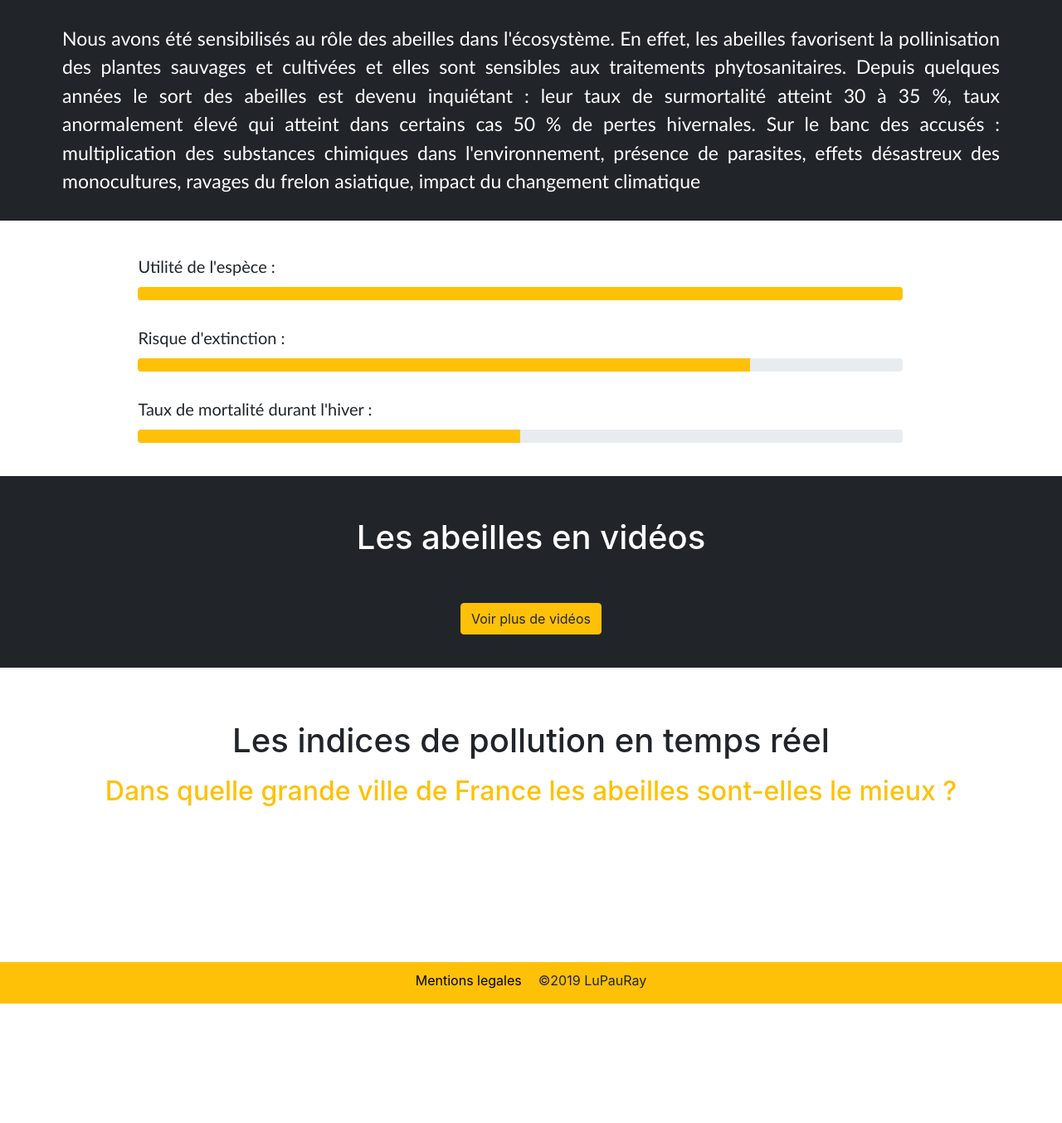
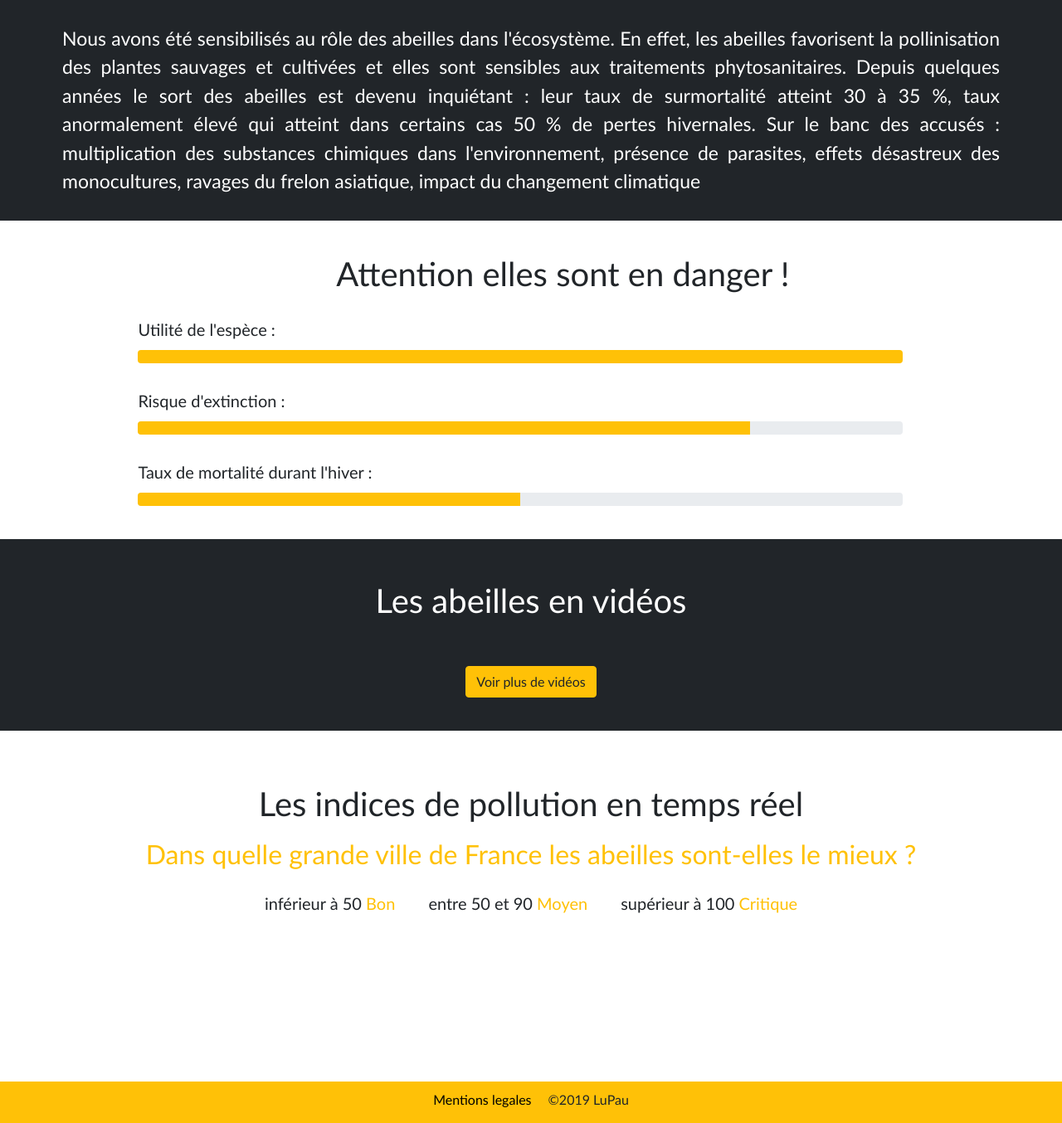
Before and after one commit to beriot/api, a PHP site: page / in a window 1280 px wide. Shown: the part 1976-3330 px from the top of the page at 83% size. Before the commit the page ends 3186 px from the top, so only its background shows below. Run offline with PHP 8.4, Linux system fonts and the light colour scheme; data that the repository does not hold is empty.

Commit message:
modif api pollution

```diff
--- a/css/style.css
+++ b/css/style.css
@@ -1,11 +1,7 @@
-
-.nav-item a {
+body{
     font-family: trebuchet ms,arial,tahoma,verdana,sans-serif;
 }
 
-.bee--lifestyle, .bee--hive, .bee--queen, .bee--cause, .bee--progress, .galerie{
-    font-family: trebuchet ms,arial,tahoma,verdana,sans-serif;
-}
 .bee--lifestyle h2, .bee--cause h2{
     font-size: 40px;
     padding-top: 40px;
@@ -56,6 +52,10 @@
     padding: 40px;
     margin-left: 13%;
     width: 80%;
+}
+.bee--progress h2{
+    font-size: 40px;
+    padding-bottom: 20px;
 }
 .bee--progress .use p, .bee--progress .danger p, .bee--progress .winter p{
     margin-bottom: 10px;
@@ -115,7 +115,7 @@
 .pollution--city{
     display: flex;
 flex-wrap: wrap;
-padding: 5% 0 0 10%;
+padding: 60px 0 0 10%;
 }
 .city{
     width: 20%;
@@ -127,6 +127,16 @@ padding: 5% 0 0 10%;
 }
 .pollution--question{
     padding-top: 10px;
+    color: #FFC107;
+}
+.pollution--info{
+    display: flex;
+    justify-content: center;
+}
+.pollution--stat{
+    padding: 20px ;
+}
+.pollution--stat--info{
     color: #FFC107;
 }
 
--- a/footer.php
+++ b/footer.php
@@ -1,7 +1,7 @@
 <!-- Footer -->
 <footer>
     <a href="">Mentions legales</a>
-    <p>©2019 LuPauRay</p>
+    <p>©2019 LuPau</p>
 
     <script src="script.js"></script>
     <script src="https://code.jquery.com/jquery-3.3.1.slim.min.js"
--- a/index.php
+++ b/index.php
@@ -93,6 +93,7 @@
 </div>
 
 <div class="container-fluid pl-0 pr-0 bee--progress" id="progress">
+    <center><h2>Attention elles sont en danger !</h2></center>
     <div class="use">
         <p>Utilité de l'espèce :</p>
     </div>
@@ -145,9 +146,14 @@
     </div>
     <center><a href="gallery.php" class="btn btn-warning btn--moreVideos">Voir plus de vidéos</a></center>
 </div>
-<div class="pollution" id="pollution">
+<div class="pollution" id="pollutionw">
     <h1 class="pollution--title">Les indices de pollution en temps réel</h1>
     <h2 class="pollution--question">Dans quelle grande ville de France les abeilles sont-elles le mieux ?</h2>
+    <div class="pollution--info">
+        <h5 class="pollution--stat">inférieur à 50 <span class="pollution--stat--info">Bon</span></h5>
+        <h5 class="pollution--stat">entre 50 et 90 <span class="pollution--stat--info">Moyen</span></h5>
+        <h5 class="pollution--stat">supérieur à 100 <span class="pollution--stat--info">Critique</span></h5>
+    </div>
     <div class="pollution--city">
         <div class="city paris">
 
--- a/script.js
+++ b/script.js
@@ -119,7 +119,7 @@ function info(data){
 
     let show = document.querySelector('.paris');
 
-    show.innerHTML = '<h2 class="cityName">Paris</h2><div>' + data.data.aqi + '</div>';
+    show.innerHTML = '<h2 class="cityName">Paris</h2><div style="color: #FFC107;font-size: 22px">' + data.data.aqi + '</div>';
 
 }
 
@@ -127,7 +127,7 @@ function infoMarseille(dataMarseille){
 
     let show = document.querySelector('.marseille');
 
-    show.innerHTML = '<h2 class="cityName">Marseille</h2><div>' + dataMarseille.data.aqi + '</div>';
+    show.innerHTML = '<h2 class="cityName">Marseille</h2><div style="color: #FFC107;font-size: 22px">' + dataMarseille.data.aqi + '</div>';
 
 }
 
@@ -135,7 +135,7 @@ function infoLyon(dataLyon){
 
     let show = document.querySelector('.lyon');
 
-    show.innerHTML = '<h2 class="cityName">Lyon</h2><div>' + dataLyon.data.aqi + '</div>';
+    show.innerHTML = '<h2 class="cityName">Lyon</h2><div style="color: #FFC107;font-size: 22px">' + dataLyon.data.aqi + '</div>';
 
 }
 
@@ -143,7 +143,7 @@ function infoToulouse(dataToulouse){
 
     let show = document.querySelector('.toulouse');
 
-    show.innerHTML = '<h2 class="cityName">Toulouse</h2><div>' + dataToulouse.data.aqi + '</div>';
+    show.innerHTML = '<h2 class="cityName">Toulouse</h2><div style="color: #FFC107;font-size: 22px">' + dataToulouse.data.aqi + '</div>';
 
 }
 
@@ -151,7 +151,7 @@ function infoNice(dataNice){
 
     let show = document.querySelector('.nice');
 
-    show.innerHTML = '<h2 class="cityName">Nice</h2><div>' + dataNice.data.aqi + '</div>';
+    show.innerHTML = '<h2 class="cityName">Nice</h2><div style="color: #FFC107;font-size: 22px">' + dataNice.data.aqi + '</div>';
 
 }
 
@@ -159,7 +159,7 @@ function infoNantes(dataNantes){
 
     let show = document.querySelector('.nantes');
 
-    show.innerHTML = '<h2 class="cityName">Nantes</h2><div>' + dataNantes.data.aqi + '</div>';
+    show.innerHTML = '<h2 class="cityName">Nantes</h2><div style="color: #FFC107;font-size: 22px">' + dataNantes.data.aqi + '</div>';
 
 }
 
@@ -167,7 +167,7 @@ function infoMontpellier(dataMontpellier){
 
     let show = document.querySelector('.montpellier');
 
-    show.innerHTML = '<h2 class="cityName">Montpellier</h2><div>' + dataMontpellier.data.aqi + '</div>';
+    show.innerHTML = '<h2 class="cityName">Montpellier</h2><div style="color: #FFC107;font-size: 22px">' + dataMontpellier.data.aqi + '</div>';
 
 }
 
@@ -175,7 +175,7 @@ function infoStrasbourg(dataStrasbourg){
 
     let show = document.querySelector('.strasbourg');
 
-    show.innerHTML = '<h2 class="cityName">Strasbourg</h2><div>' + dataStrasbourg.data.aqi + '</div>';
+    show.innerHTML = '<h2 class="cityName">Strasbourg</h2><div style="color: #FFC107;font-size: 22px">' + dataStrasbourg.data.aqi + '</div>';
 
 }
 
@@ -183,7 +183,7 @@ function infoBordeaux(dataBordeaux){
 
     let show = document.querySelector('.bordeaux');
 
-    show.innerHTML = '<h2 class="cityName">Bordeaux</h2><div>' + dataBordeaux.data.aqi + '</div>';
+    show.innerHTML = '<h2 class="cityName">Bordeaux</h2><div style="color: #FFC107;font-size: 22px">' + dataBordeaux.data.aqi + '</div>';
 
 }
 
@@ -191,7 +191,7 @@ function infoLille(dataLille){
 
     let show = document.querySelector('.lille');
 
-    show.innerHTML = '<h2 class="cityName">Lille</h2><div>' + dataLille.data.aqi + '</div>';
+    show.innerHTML = '<h2 class="cityName">Lille</h2><div style="color: #FFC107;font-size: 22px">' + dataLille.data.aqi + '</div>';
 
 }
 
```
